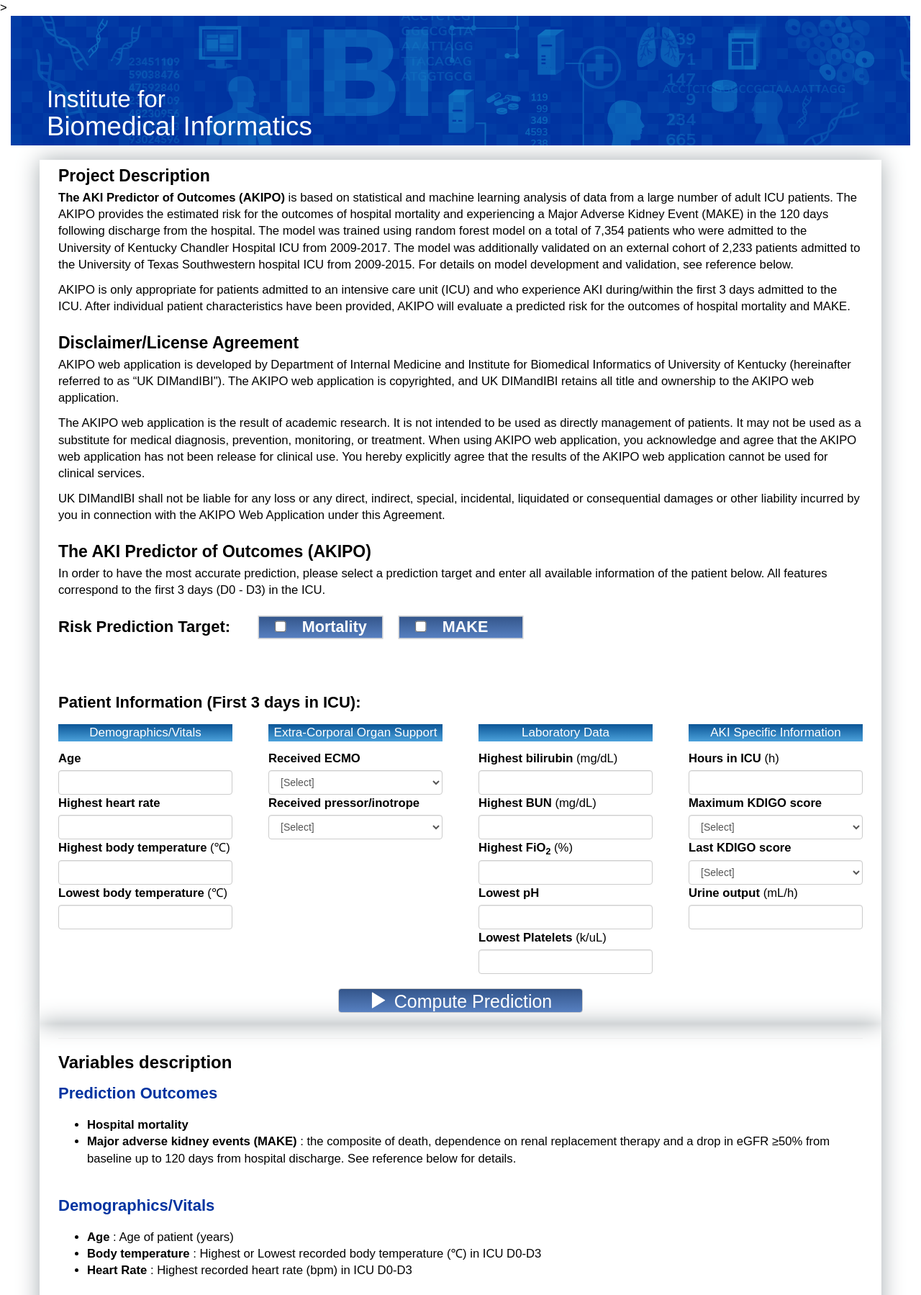
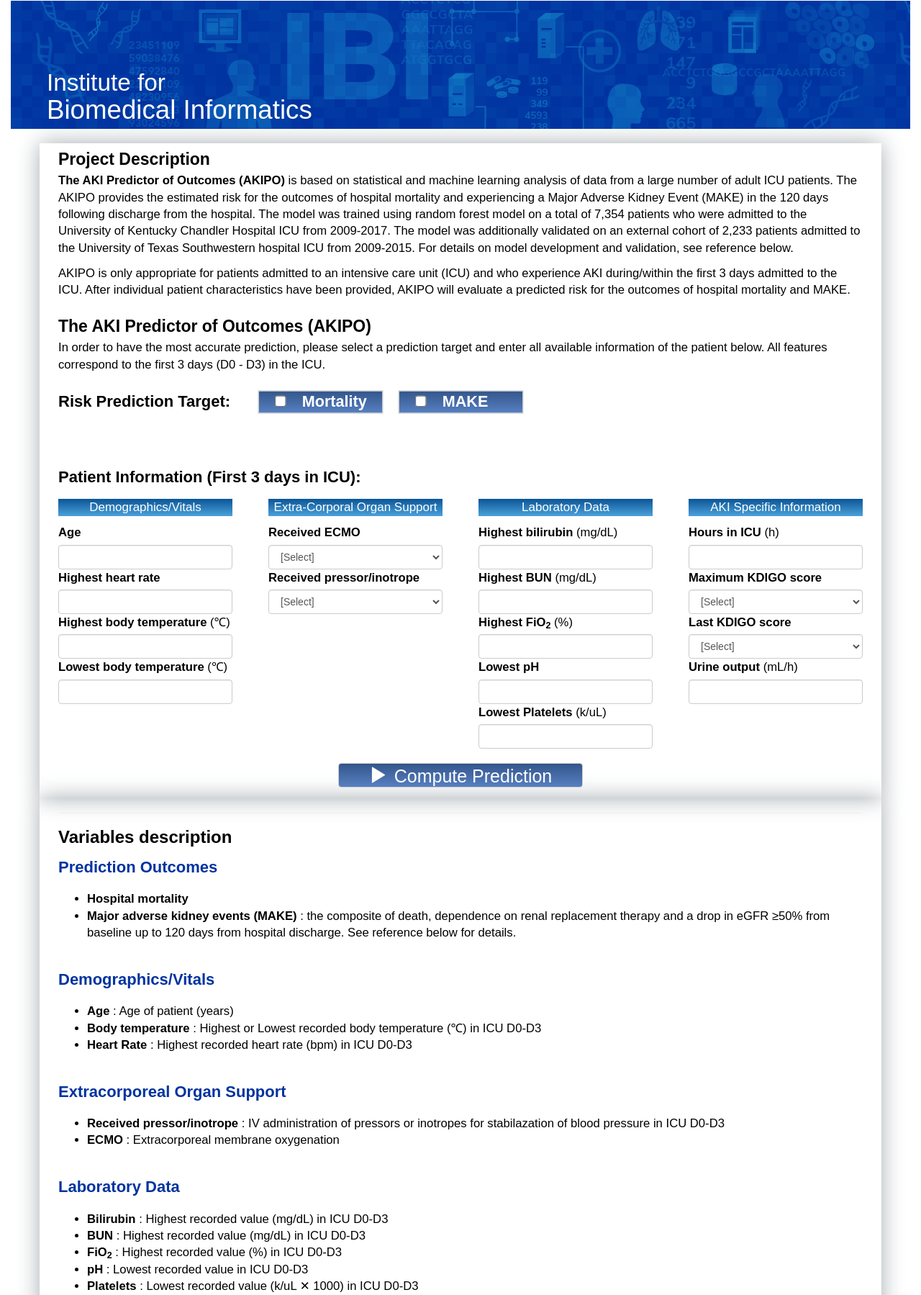
Before and after one commit to lucasliu0928/TAKI, a Flask app: page / in a window 1280 px wide. Shown: the part 121-1920 px from the top of the page at 72% size. Run offline with Flask 2, Linux system fonts and the light colour scheme; some libraries are stand-ins or nearby versions; some web fonts are replaced.

Commit message:
Update index.html

```diff
--- a/TAKI_app/templates/index.html
+++ b/TAKI_app/templates/index.html
@@ -19,7 +19,7 @@
         <link rel="stylesheet" media="screen" href="/static/assets/font-awesome.self-407fb3615be540a148636cc5d171903af160c86d0eaf12321feadbd280e334c3.css?body=1" />
         <link rel="stylesheet" media="screen" href="/static/assets/jquery-ui.self-cbfa46288f9e3c30ec6c7f4f5a0ddba02d49f970b653d5ef52d6b42f54e69c52.css?body=1" />
         <link rel="stylesheet" media="screen" href="/static/assets/custom.self-7a6778ea5769dc3ee7dbff1ca8b432223014d0bd02555c2a7ceee18e3d1f8c5e.css?body=1" />
-        <!-- <link rel="stylesheet" media="screen" href="/static/assets/application.self-0e31f1d30f689436ae56e463f6474eb99704af8bbed5fc320a66ac33afb59c2b.css?body=1" />
+        <link rel="stylesheet" media="screen" href="/static/assets/application.self-0e31f1d30f689436ae56e463f6474eb99704af8bbed5fc320a66ac33afb59c2b.css?body=1" />
         <script src="/static/assets/jquery.self-a714331225dda820228db323939889f149aec0127aeb06255646b616ba1ca419.js?body=1"></script>
         <script src="/static/assets/jquery.min.self-9cbb80a744e6f37b1ebb737df79c219e087fbfde089b718d2b13d5e5700bc5ca.js?body=1"></script>
         <script src="/static/assets/jquery-ui.self-e37ba81217f0f621d4f49a02f4970fbf3fb3a71bfc6a01d766fdc32cdab5ad86.js?body=1"></script>
@@ -61,13 +61,13 @@
 
         <link href="https://fonts.googleapis.com/css?family=Muli:300,300i,400,400i,600,600i,700,700i,800,800i,900,900i" rel="stylesheet" />
         <link href="https://fonts.googleapis.com/css?family=Lora:400,400i,700,700i" rel="stylesheet" />
-        <meta id="meta" name="viewport" content="width=device-width,initial-scale=1.0" /> -->
+        <meta id="meta" name="viewport" content="width=device-width,initial-scale=1.0" />
 
         <!-- Custom imports for this page -->
         <!-- <script src="/static/assets/predictors.js" ></script>
         <link href="/static/assets/predictor-styles.css?version=1" rel="stylesheet"> -->
 
-        <!-- Extra -->>
+        <!-- Extra -->
         <script>
             function showDivMort() {
                 document.getElementById('Vars_Mortality').style.display = "block";
@@ -430,7 +430,7 @@
 
 
             <!-- Disclaimer -->
-            <div class = "row">
+<!--             <div class = "row">
                 <div class="col-sm-12">
                     <h2 style = "font-weight: bold; color:black; font-size: 23px; margin-bottom: 5px; margin-top: 15px"> Disclaimer/License Agreement </h2>
 
@@ -448,7 +448,7 @@
                     </p>
 
                 </div>
-            </div>
+            </div> -->
 
             <!-- Predictor Descriptions -->
             <div class = "row">
```
